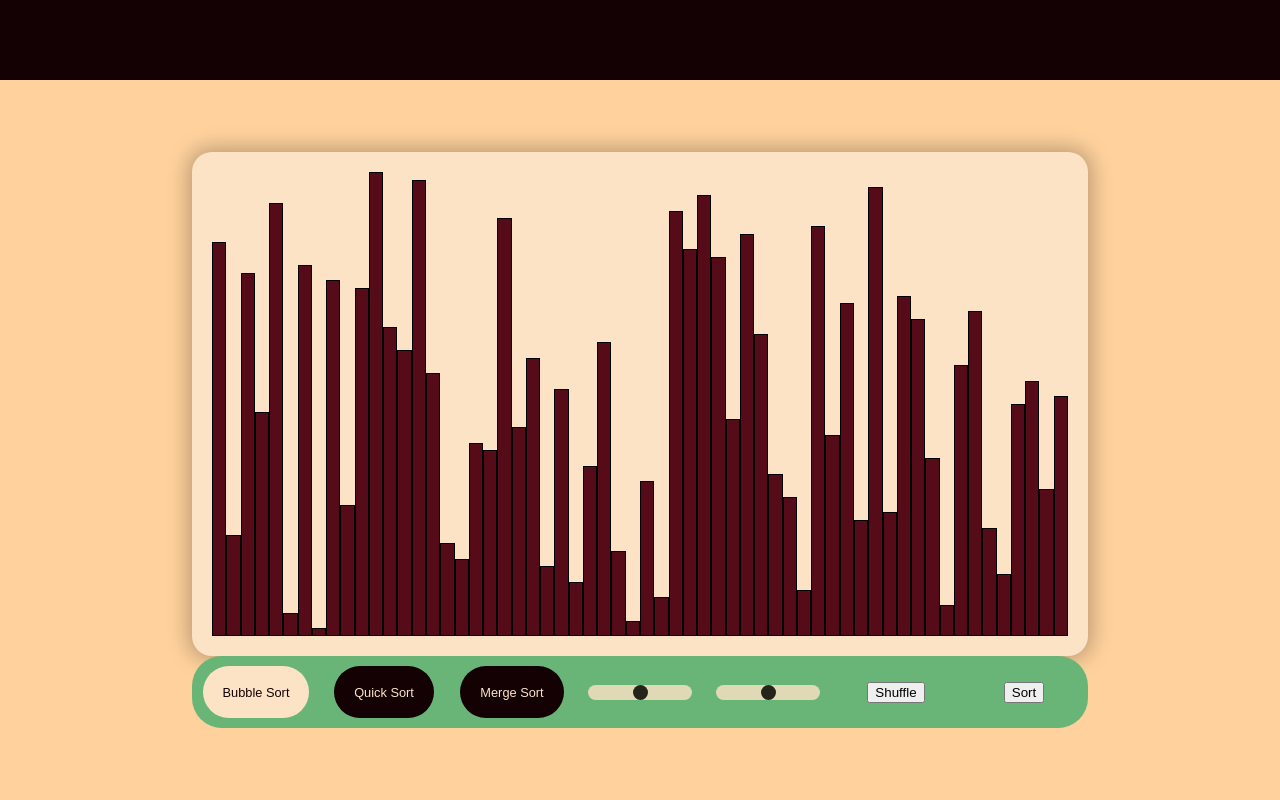
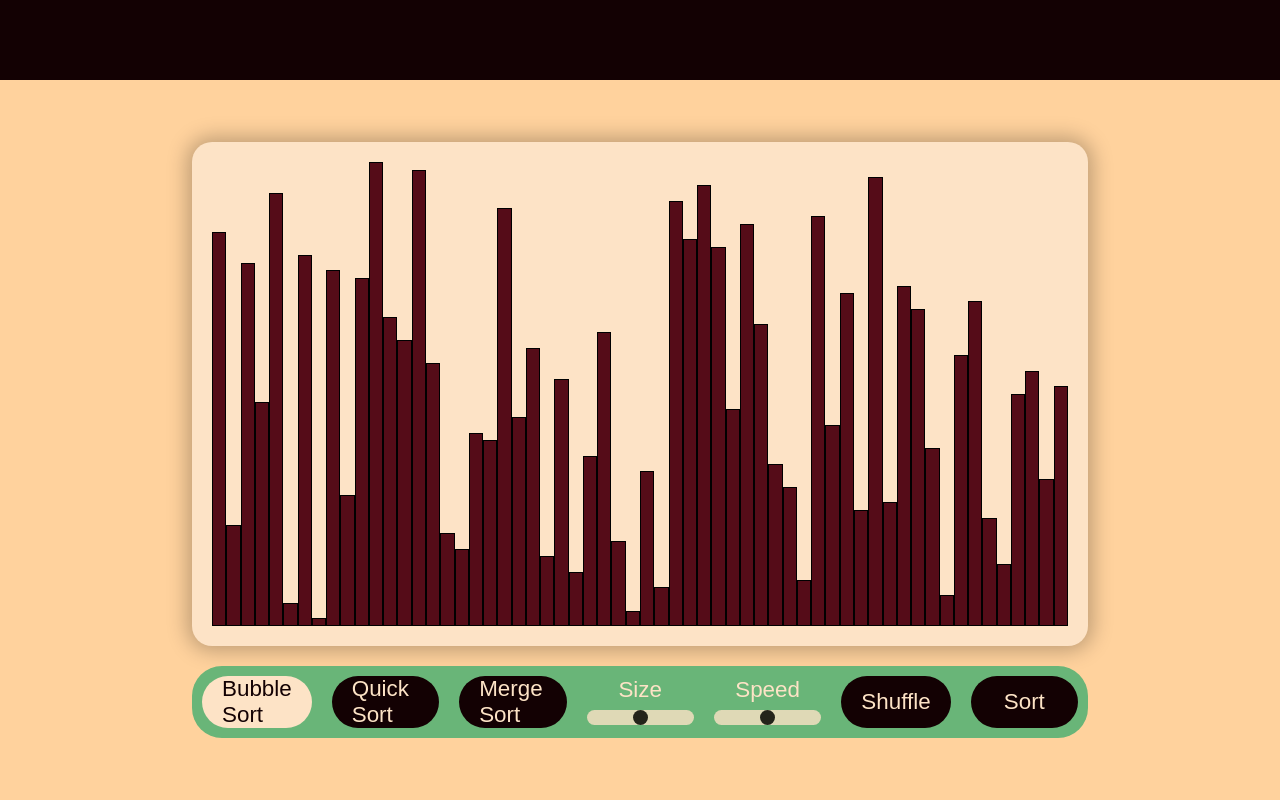
Before and after one commit to tiberiu1204/sorting-visualiser-server, a web app: file index.html in a window 1280 px wide. Run offline with its HTML, style and script files only (its server is not run), Linux system fonts and the light colour scheme.

Commit message:
Refined style

```diff
--- a/css/styles.css
+++ b/css/styles.css
@@ -44,6 +44,7 @@ body {
     flex-direction: column;
     align-items: center;
     justify-content: center;
+    gap: 20px;
 }
 
 .viz-container {
@@ -94,12 +95,14 @@ body {
     width: 300px;
     height: 100%;
     display: flex;
+    flex-direction: column;
     align-items: center;
     justify-content: center;
 }
 
-.algorithm-button {
+.algorithm-button, button {
     height: 100%;
+    width: 100%;
     background-color: #130103;
     color: #FDE3C6;
     display: flex;
@@ -107,8 +110,18 @@ body {
     justify-content: center;
     padding: 0 20px 0 20px;
     border-radius: 30px;
-    font-size: .8rem;
+    font-size: 1.4rem;
+    border: none;
     transition: all 400ms;
+}
+
+.button:hover {
+    background-color: #550C18;
+    box-shadow: 0 0 10px 3px rgba(0, 0, 0, .20);
+}
+
+.button:disabled:hover {
+    background-color: #130103;
 }
 
 .algorithm-button:hover {
@@ -133,8 +146,8 @@ body {
     box-shadow: 0 0 10px 3px rgba(0, 0, 0, .20);
 }
 
-.slider:disabled {
-    opacity: .5;
+*:disabled {
+    opacity: .5 !important;
 }
 
 .slider::-moz-range-thumb {
@@ -152,7 +165,13 @@ body {
     border-radius: 999px;
     background: #130103;
     cursor: pointer;
-  }
+}
+
+.description-label {
+    font-size: 1.4rem;
+    color: #FDE3C6;
+    margin-bottom: .2em;
+}
 
 @media (max-width: 684px) {
     .app-container {
--- a/index.html
+++ b/index.html
@@ -14,7 +14,7 @@
             <div class="viz-container">
                 <div class="sticks-container"></div>
             </div>
-            <div class="viz-options-container">                <!-- algorith selector -->
+            <div class="viz-options-container">
                 <div class="option-container">
                     <label for="bubble-sort" class="algorithm-button">Bubble Sort</label>
                     <input type="radio" name="algorithm" class="algorithm" id="bubble-sort" value="1" checked>
@@ -28,9 +28,11 @@
                     <input type="radio" name="algorithm" class="algorithm" id="merge-sort" value="3">
                 </div>
                 <div class="option-container">
+                    <label for="size" class="description-label">Size</label>
                     <input type="range" min="1" max="5" class="slider" id="size" value="3">
                 </div>
                 <div class="option-container">
+                    <label for="speed" class="description-label">Speed</label>
                     <input type="range" min="1" max="3" class="slider" id="speed" value="2">
                 </div>
                 <div class="option-container">
```
Also changed, not shown: scripts/core.js (+34 -1 lines).
